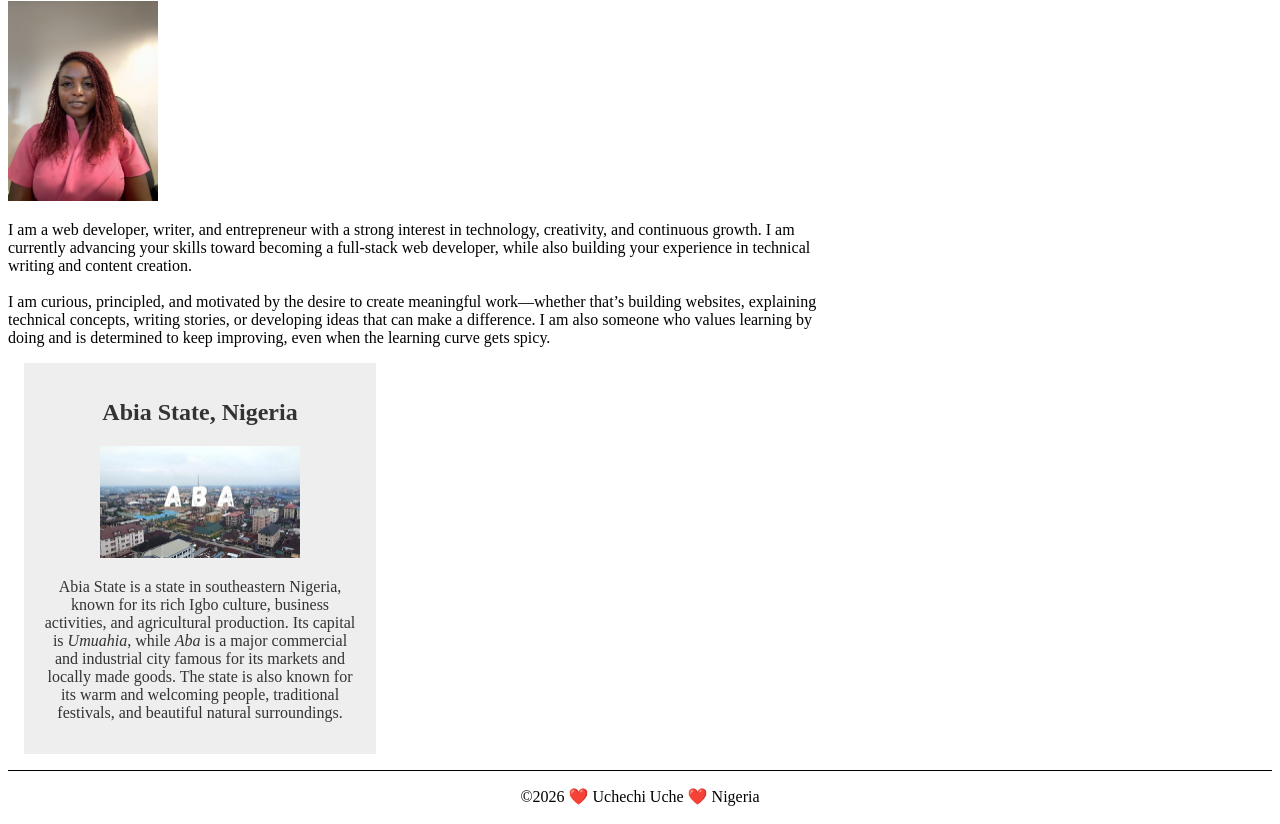
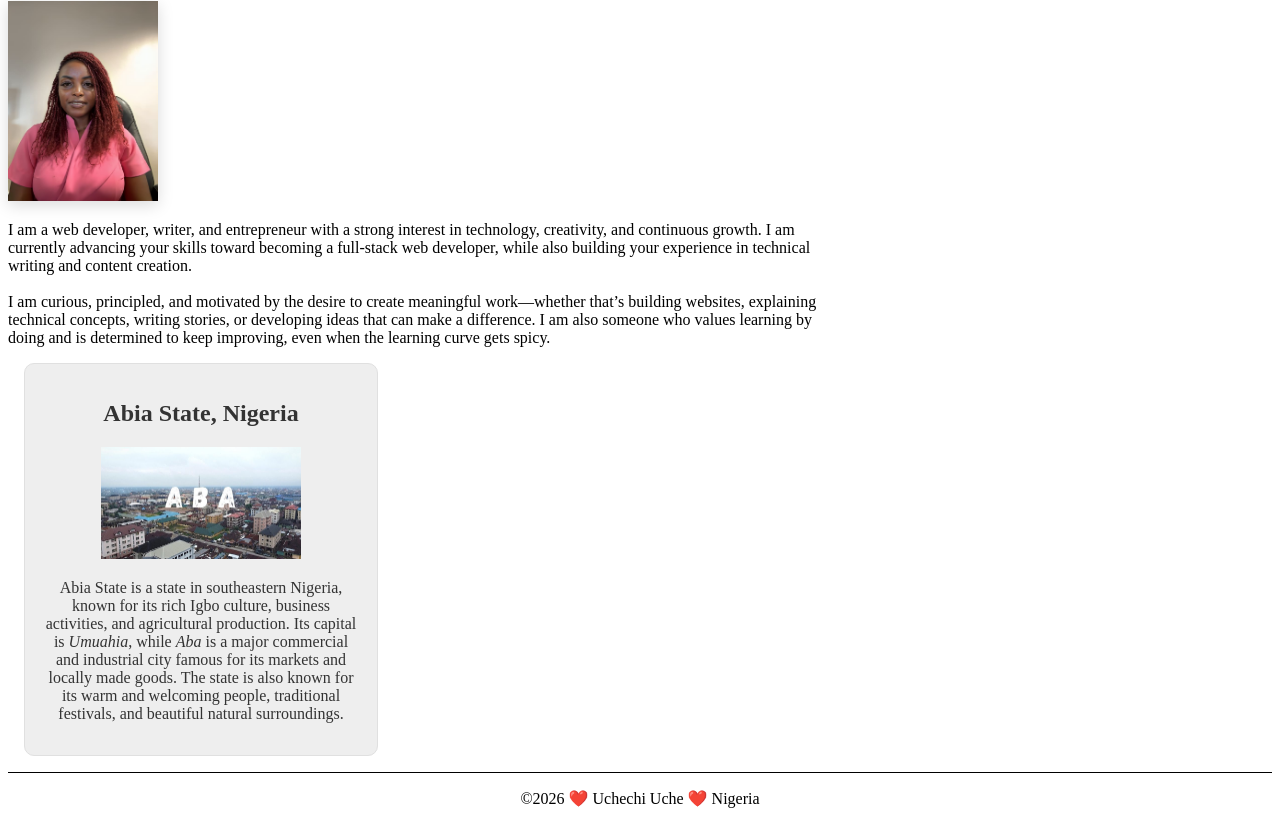
Before and after one commit to AnalystYuchels/wdd130, a plain HTML site: page index.html in a window 1280 px wide. Shown: the part 159-983 px from the top of the page. Drawn offline with Linux system fonts and the light colour scheme.

Commit message:
Improved the styling for the styles.css file

```diff
--- a/styles/styles.css
+++ b/styles/styles.css
@@ -20,7 +20,8 @@ h1 {
 aside {
   width: 20rem;
   margin: 1rem;
-  border: 1px solid rgb(0, 0, 0 / 0.2);
+  border: 1px solid #e0e0e0;
+  border-radius: 10px;
   padding: 1rem;
   background-color: #eee;
   color: #333;
@@ -37,7 +38,7 @@ main img {
   height: auto;
   padding: 0;
   border: none;
-  box-shadow: rgb(0, 0, 0 / 0.2);
+  box-shadow: 0 4px 15px rgba(0, 0, 0, 0.15);
 }
 
 p {
```
